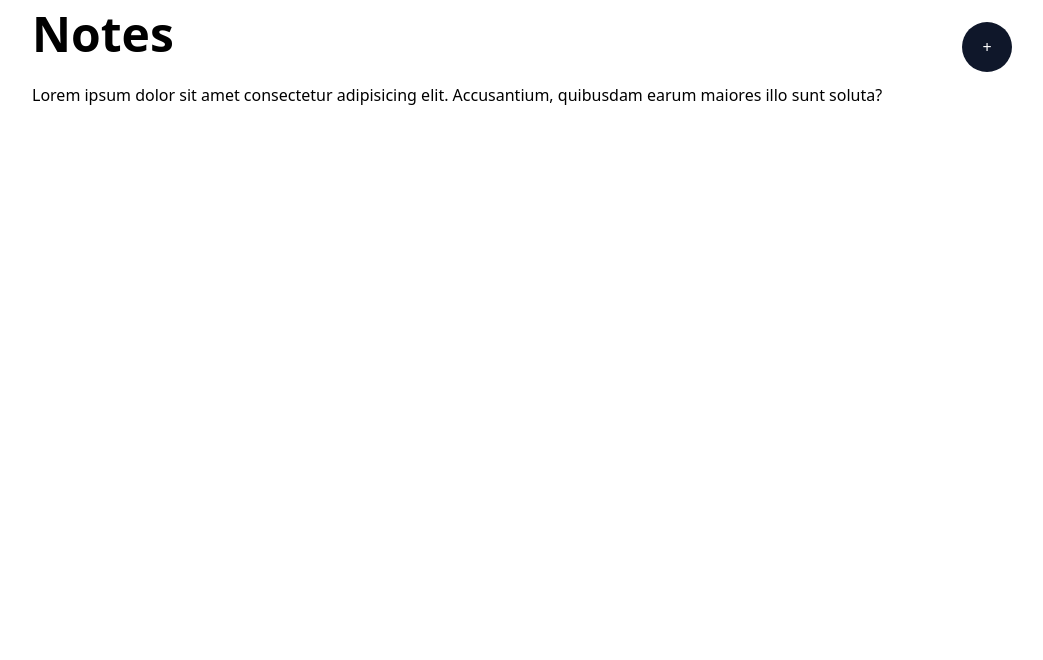
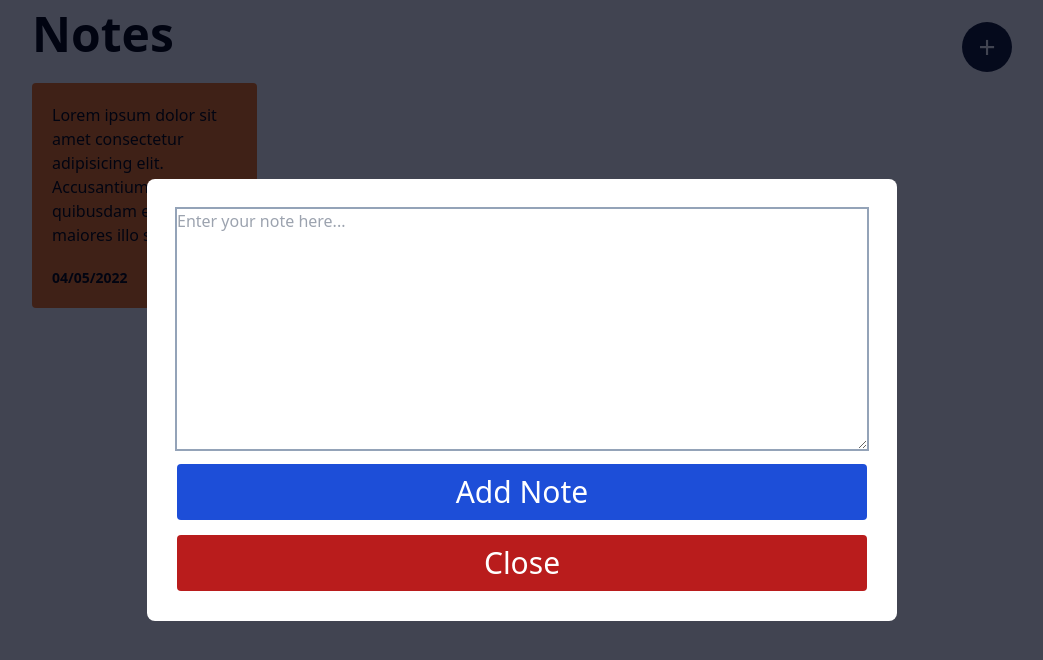
Before and after one commit to Vee-keme/vue-mini-projects, a Vue app: page /notes in a window 1280 px wide. Shown: the top 660 px of the page, without its empty margins (118-1161 px from the left). Built offline with nearby package versions, Linux system fonts and the light colour scheme.

Commit message:
update notes style

```diff
--- a/src/notes/Notes.vue
+++ b/src/notes/Notes.vue
@@ -1,20 +1,50 @@
 <template>
   <main class="h-screen w-screen">
+    <div
+      class="absolute w-full h-full bg-slate-950/75 z-10 flex items-center justify-center"
+    >
+      <div
+        class="w-[750px] bg-white rounded-lg p-[30px] relative flex flex-col"
+      >
+        <textarea
+          class="outline outline-2 outline-slate-400"
+          name="note"
+          id="note"
+          cols="30"
+          rows="10"
+          placeholder="Enter your note here..."
+        ></textarea>
+        <button
+          class="py-[10px] px-[20px] text-3xl w-[100%] bg-blue-700 border-none text-white cursor-pointer mt-[15px] rounded"
+        >
+          Add Note
+        </button>
+
+        <button
+          class="py-[10px] px-[20px] text-3xl w-[100%] bg-red-700 border-none text-white cursor-pointer mt-[15px] rounded"
+        >
+          Close
+        </button>
+      </div>
+    </div>
     <div class="max-w-[1000px] p-[10px] my-0 mx-auto">
       <header class="flex justify-between items-center">
         <h1 class="font-bold mb-[25px] text-5xl">Notes</h1>
         <button
-          class="border-none p-[10px] w-[50px] h-[50px] cursor-pointer bg-slate-900 rounded-full text-white"
+          class="flex items-center justify-center border-none p-[10px] w-[50px] h-[50px] cursor-pointer bg-slate-900 rounded-full text-white text-3xl"
         >
           +
         </button>
       </header>
-      <div>
-        <div>
+      <div class="flex flex-wrap">
+        <div
+          class="w-[225px] h-[225px] bg-orange-500 p-5 rounded flex flex-col justify-between mr-[20px] mb-[20px]"
+        >
           <p>
             Lorem ipsum dolor sit amet consectetur adipisicing elit.
             Accusantium, quibusdam earum maiores illo sunt soluta?
           </p>
+          <p class="text-sm font-bold">04/05/2022</p>
         </div>
       </div>
     </div>
```
